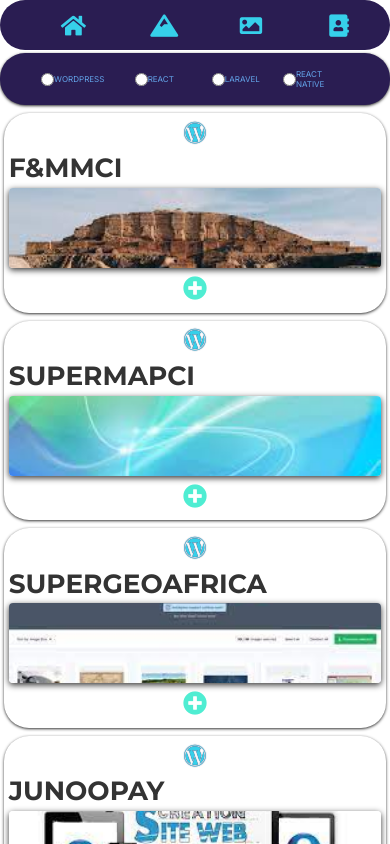
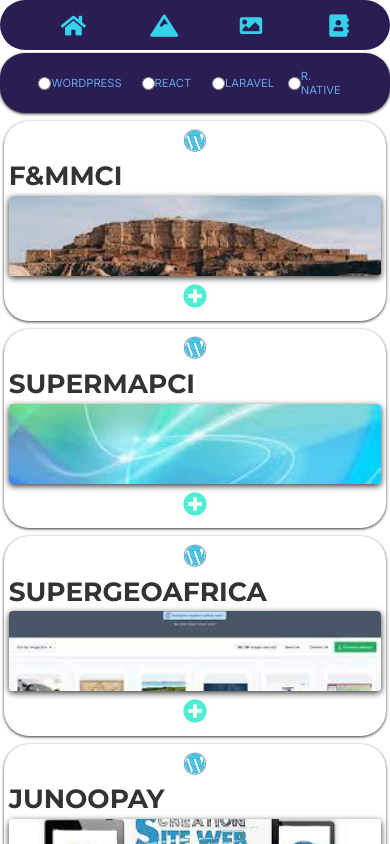
Before and after one commit to githubmoseswise/react-cv, a React (Create React App) app: page /portfolio in a window 390 px wide. Shown: the top 844 px of the page. Built offline with nearby package versions, Linux system fonts and the light colour scheme.

Commit message:
Modification taille bouton radiodisplay mobile

```diff
--- a/src/components/portfolio/ProjectList.js
+++ b/src/components/portfolio/ProjectList.js
@@ -8,7 +8,7 @@
       { id: 1, value: "wordpress" },
       { id: 2, value: "react" },
       { id: 3, value: "Laravel" },
-      { id: 4, value: "React native" },
+      { id: 4, value: "R. native" },
     ],
     selectedRadio: "javascript",
   };
--- a/src/styles/pages/_portfolio.scss
+++ b/src/styles/pages/_portfolio.scss
@@ -228,7 +228,7 @@
       display: flex !important;
       li {
         color: $color-3;
-        font-size: 0.5rem;
+        font-size: 0.7rem;
         text-transform: uppercase;
         padding: 0 0.4rem;
         flex: 1;
```
